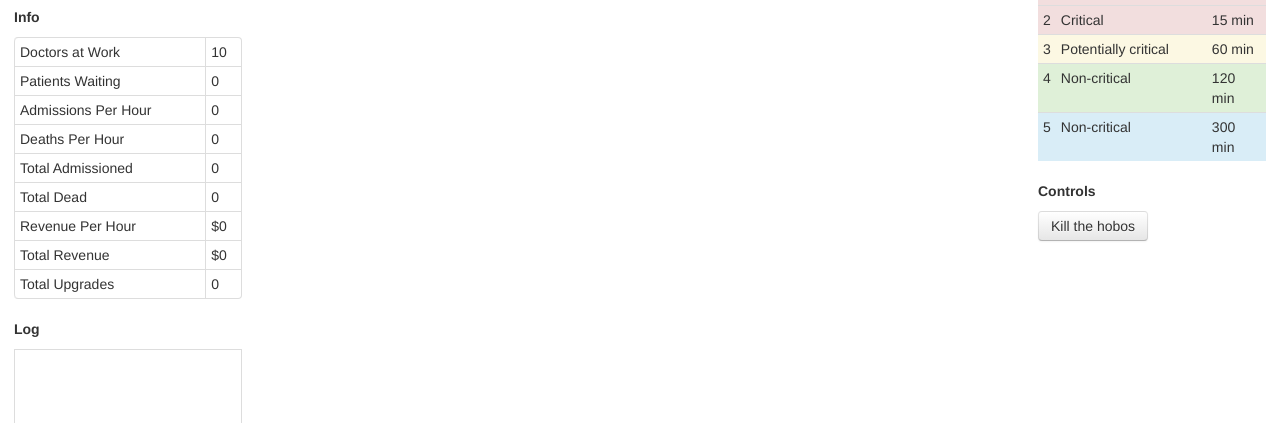
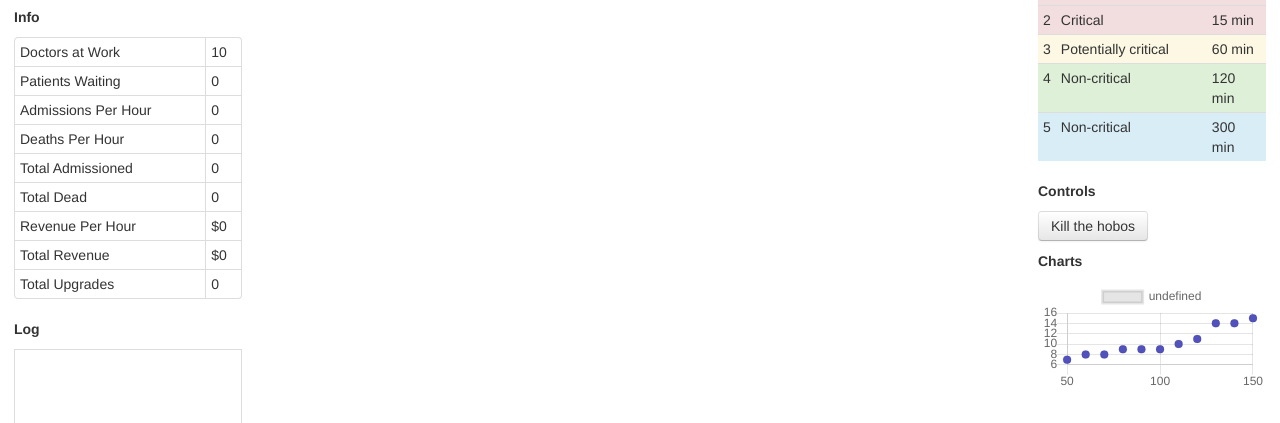
Before and after one commit to tonysln/ed.ml3, a plain HTML site: page index.html in a window 1280 px wide. Shown: the part 127-550 px from the top of the page. Drawn offline with nearby package versions, Linux system fonts and the light colour scheme.

Commit message:
Started implementing charts

```diff
--- a/app.js
+++ b/app.js
@@ -143,9 +143,9 @@ function tick() {
 
   // Update histogram info
   for (const stat of Object.keys(state.stats)) {
-    state.hist.stat.push(state.stats.stat);
-    if (state.hist.stat.length > hist_size) {
-      state.hist.stat.shift();
+    state.hist[stat].push(state.stats[stat]);
+    if (state.hist[stat].length < hist_size) {
+      state.hist[stat].shift();
     }
   }
 
--- a/draw.js
+++ b/draw.js
@@ -85,6 +85,33 @@ $('.kill_the_hobos').on('click', function () {
 
 });
 
+const xyValues = [
+  {x:50, y:7},
+  {x:60, y:8},
+  {x:70, y:8},
+  {x:80, y:9},
+  {x:90, y:9},
+  {x:100, y:9},
+  {x:110, y:10},
+  {x:120, y:11},
+  {x:130, y:14},
+  {x:140, y:14},
+  {x:150, y:15}
+];
+
+new Chart("myChart", {
+  type: "scatter",
+  data: {
+    datasets: [{
+      pointRadius: 4,
+      pointBackgroundColor: "rgb(82, 82, 190)",
+      data: xyValues
+    }]
+  },
+});
+
+
+
 function writeToLog(str) {
   log.append($('<p></p>', {text: str}))
   log.scrollTop(function() { return this.scrollHeight; });
--- a/index.html
+++ b/index.html
@@ -10,6 +10,7 @@
 <link rel="preconnect" href="https://fonts.gstatic.com" crossorigin>
 <link href="https://fonts.googleapis.com/css2?family=Orbitron:wght@400..900&display=swap" rel="stylesheet">
 <link href="https://cdnjs.cloudflare.com/ajax/libs/animate.css/4.1.1/animate.min.css" rel="stylesheet"/>
+<script src="https://cdnjs.cloudflare.com/ajax/libs/Chart.js/2.9.4/Chart.js"></script>
 
 <style type="text/css">
   * {
@@ -176,6 +177,9 @@
 
       <h5>Controls</h5>
       <button id="kill_the_hobos" class="btn btn-sm btn-secondary kill_the_hobos">Kill the hobos</button>
+
+      <h5>Charts</h5>
+      <canvas id="myChart" style="width:100%;max-width:700px"></canvas>
     </div>
   </div>
 </div>
```
